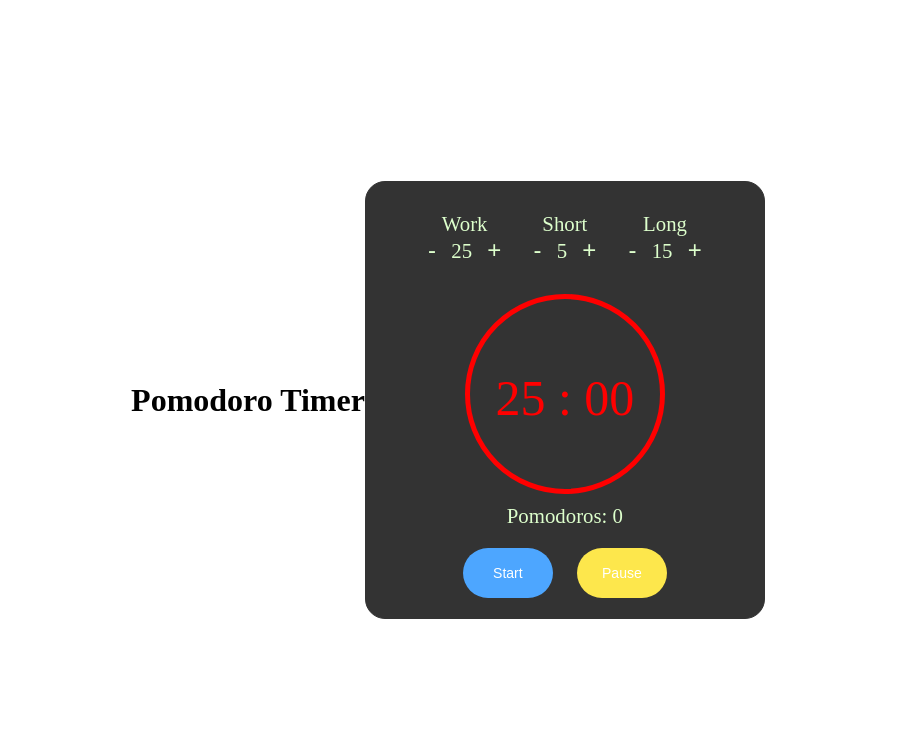
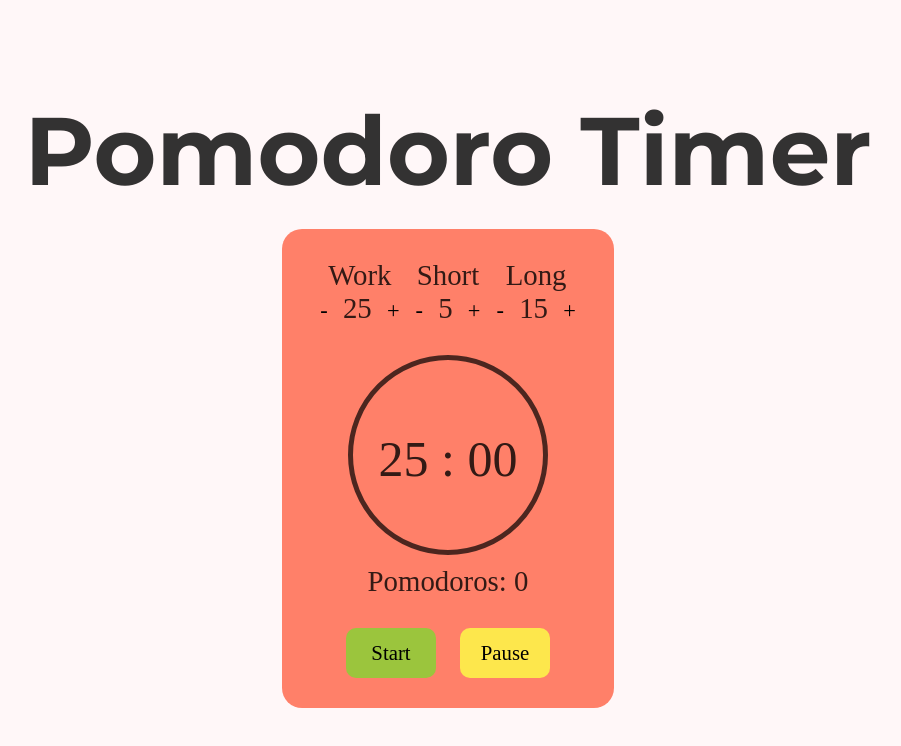
Before and after one commit to minggas/vue-pomodoro, a plain HTML site: page index.html in a window 1280 px wide. Shown: the whole page, without its empty margins (192-1093 px from the left). Drawn offline with nearby package versions, Linux system fonts and the light colour scheme; a web font is replaced by a local one.

Commit message:
change the style colors and fonts

```diff
--- a/style.css
+++ b/style.css
@@ -1,7 +1,9 @@
+@import url('https://fonts.googleapis.com/css?family=Esteban|Montserrat:700');
 * {
   margin: 0;
   padding: 0;
   box-sizing: border-box;
+  font-family: 'Esteban', serif;
 }
 
 *:focus {
@@ -14,42 +16,48 @@ main {
   display: flex;
   justify-content: center;
   align-items: center;
+  flex-direction: column;
+  background: #FFF7F8;
+  color: hsla(0, 0%, 0%,0.8);
+}
+.title {
+  margin-bottom: 20px;
+  font-size: calc(2rem + 5vw);
+  font-family: 'Montserrat', sans-serif;
+  text-align: center;
 }
 
 .container {
-  border: 1px solid #333;
   border-radius: 20px;
-  width: 400px;
+  min-width: 300px;
+  max-width: 400px;
   padding: 20px;
   text-align: center;
-  background: #333;
+  background: hsla(9, 100%, 64%, 0.8);
 }
 
 .counter{
-  font-size: 1.3rem;
-  color: #ddffcc;
+  font-size: calc(1rem + 1vw);
   margin-bottom: 20px;
 }
 .setter{
-  padding: 10px 20px;
+  padding: 10px;
   display: flex;
   justify-content: space-evenly;
 }
 
 .setter button {
   background: transparent;
+  font-size: calc(1rem + 0.5vw);
+  padding: 0 0.5rem;
+  cursor: pointer;
   border: none;
-  font-size: 1.5rem;
-  padding: 0 10px;
-  color: #ddffcc;
-  cursor: pointer;
 }
 
 .timer {
-  color: #f00;
   font-size: 50px;
   margin: 10px auto;
-  border: 5px solid red;
+  border: 5px solid hsla(0, 0%, 0%,0.7);
   border-radius: 50%;
   width: 200px;
   height: 200px;
@@ -77,19 +85,14 @@ main {
 }
 
 .buttons button {
-  background: #4da6ff;
+  background: #9BC53D;
   border: none;
-  color: #fff;
   cursor: pointer;
   padding: 5px;
   width: 90px;
-  margin: 10px auto;
-  font-size: 14px;
+  margin: 10px;
+  font-size: 1.3rem;
   height: 50px;
-  border-radius: 50px;
-  margin: 0 10px;
+  border-radius: 10px;
+
 }
-
-.buttons button.stop {
-  background: #f00;
-}
```
